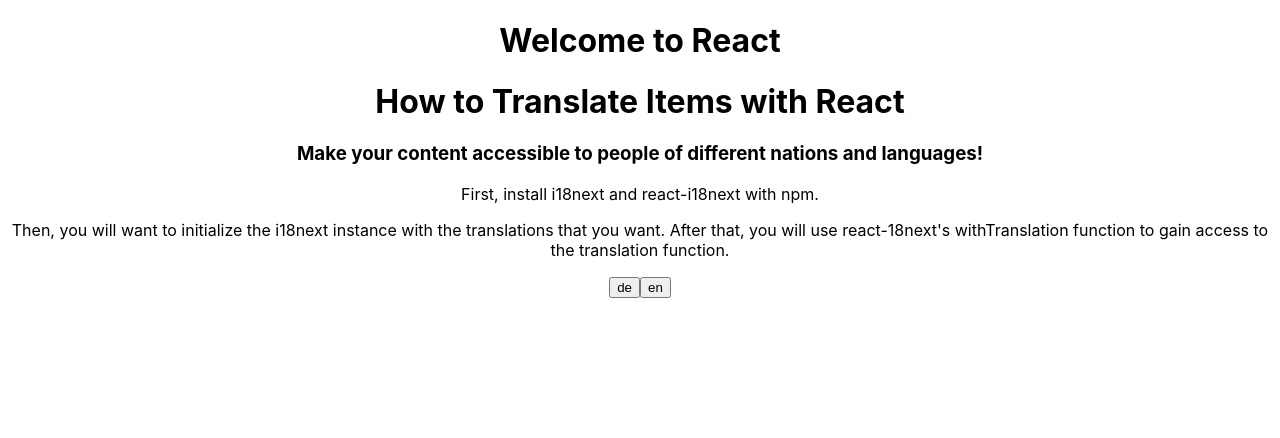
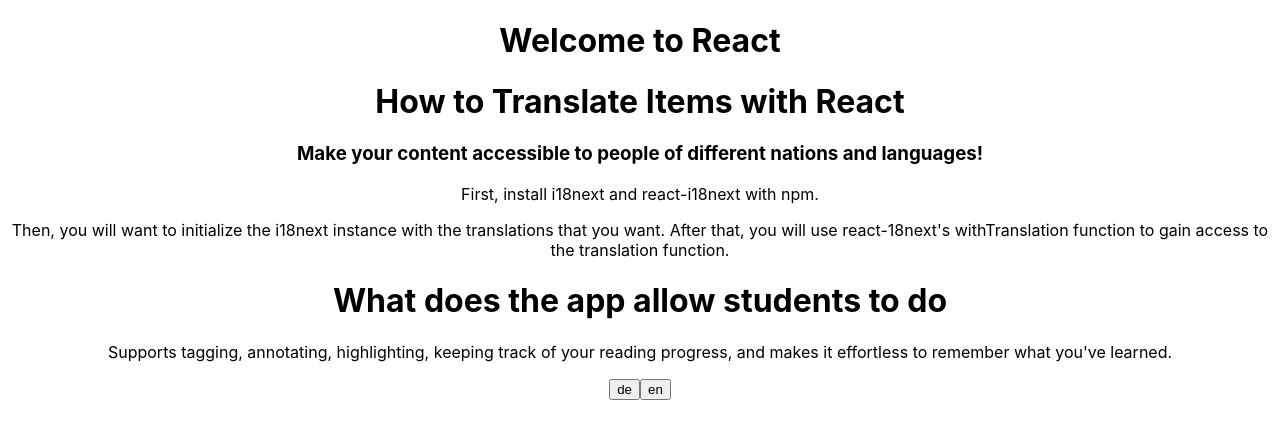
Before and after one commit to mbhadange/polar-intl, a React (Create React App) app: page / in a window 1280 px wide. Shown: the top 438 px of the page. Built offline with nearby package versions, Linux system fonts and the light colour scheme.

Commit message:
implemented language change for polar.tsx

```diff
--- a/src/App.tsx
+++ b/src/App.tsx
@@ -6,6 +6,7 @@
 //const newi18n = createi18Inst(trans);
 
 import Article from './Article';
+import PolarInfo from './Polar';
 //import PolarInfo from './Polar';
 
 /*function HeaderComponent() {
@@ -35,6 +36,7 @@
       <div className="App">
         <HeaderComponent />
         <Article />
+        <PolarInfo />
         <button onClick={() => i18n.changeLanguage('de')}>de</button>
         <button onClick={() => i18n.changeLanguage('en')}>en</button>
       </div>
--- a/src/Polar.tsx
+++ b/src/Polar.tsx
@@ -1,19 +1,17 @@
 import React, { Suspense } from 'react';
 import './App.css';
-import { Translation, withTranslation } from 'react-i18next';
+import { Translation, useTranslation } from 'react-i18next';
 import trans from './PolarTrans.json';
-import { createi18Inst, TranslatedText } from "./i18n";
+import AddTrans from './Trans';
 
 //const newi18n = createi18Inst(trans);
 
 export default function PolarInfo() {
-  let i18n = createi18Inst(trans);
+  let [t, i18n] = useTranslation();
+  AddTrans(trans, "polar");
   return (
     <div>
-      <h1><TranslatedText textkey="polar.intro" i18n={i18n} /></h1>
-      <p><TranslatedText textkey="polar.info" i18n={i18n} /></p>
-      <button onClick={() => i18n.changeLanguage('de')}>de</button>
-      <button onClick={() => i18n.changeLanguage('en')}>en</button>
-    </div>
-  );
+      <h1>{t("polar:title")}</h1>
+      <p>{t("polar:info")}</p>
+    </div>);
 }
--- a/src/PolarTrans.json
+++ b/src/PolarTrans.json
@@ -1,18 +1,10 @@
 {
     "en": {
-      "translation": {
-        "polar": {
-          "intro": "What does the app allow students to do",
-          "info": "Supports tagging, annotating, highlighting, keeping track of your reading progress, and makes it effortless to remember what you've learned."
-        }
-      }
+      "title": "What does the app allow students to do",
+      "info": "Supports tagging, annotating, highlighting, keeping track of your reading progress, and makes it effortless to remember what you've learned."
     },
     "de": {
-      "translation": {
-        "polar": {
-          "intro": "Was können die Schüler mit der App tun",
-          "info": "Unterstützt das Markieren, Kommentieren, Hervorheben und Verfolgen Ihres Lesefortschritts und macht es mühelos, sich an das zu erinnern, was Sie gelernt haben."
-        }
-      }
+      "title": "Was können die Schüler mit der App tun",
+      "info": "Unterstützt das Markieren, Kommentieren, Hervorheben und Verfolgen Ihres Lesefortschritts und macht es mühelos, sich an das zu erinnern, was Sie gelernt haben."
     }
   }
```
